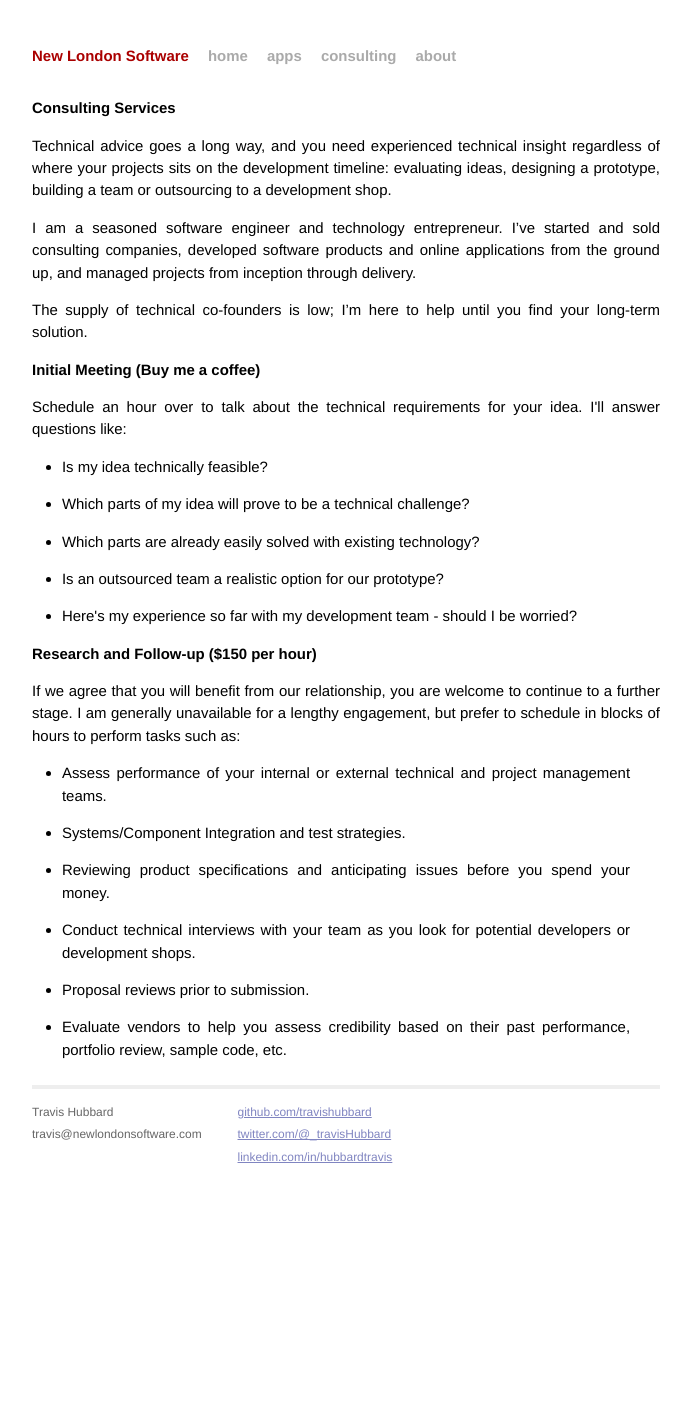
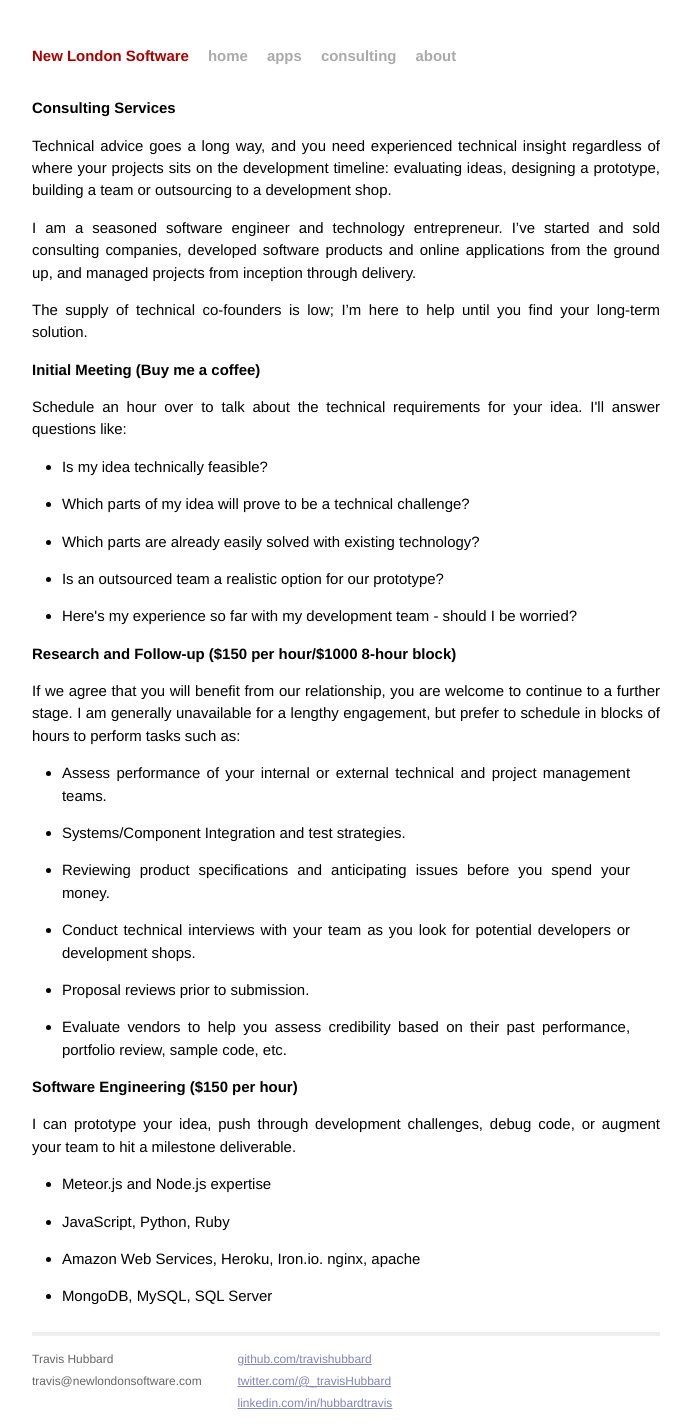
Before and after one commit to travishubbard/travishubbard.github.io, a Jekyll site: the page built from consulting.html, in a window 1280 px wide. Shown: the whole page, without its empty margins (294-985 px from the left). Built offline with Jekyll 4.4.1, drawn with Linux system fonts in a browser that asks for light colours; Markdown is read by kramdown in place of the engine named in the settings; before the commit the page ends 1180 px from its top, so only the background shows below that.

Commit message:
added software engineering block to consulting

```diff
--- a/consulting.html
+++ b/consulting.html
@@ -44,7 +44,7 @@ title: New London Software - Consulting
 	</p>
 
 
-	<h2>Research and Follow-up ($150 per hour)</h2>
+	<h2>Research and Follow-up ($150 per hour/$1000 8-hour block)</h2>
 
 	<p>
 		If we agree that you will benefit from our relationship, you are welcome to continue to a further stage. I am generally unavailable for a lengthy engagement, but prefer to schedule in blocks of hours to perform tasks such as:
@@ -72,4 +72,28 @@ title: New London Software - Consulting
 			</li>
 		</ul>
 	</p>
+
+	<h2>Software Engineering ($150 per hour)</h2>
+
+	<p>
+		I can prototype your idea, push through development challenges, debug code, or augment your team to hit a milestone deliverable.
+	</p>
+
+	<p>
+		<ul>
+			<li>
+				Meteor.js and Node.js expertise
+			</li>
+			<li>
+				JavaScript, Python, Ruby
+			</li>
+			<li>
+				Amazon Web Services, Heroku, Iron.io. nginx, apache
+			</li>
+			<li>
+				MongoDB, MySQL, SQL Server
+			</li>
+		</ul>
+	</p>
+
 </div>
```
